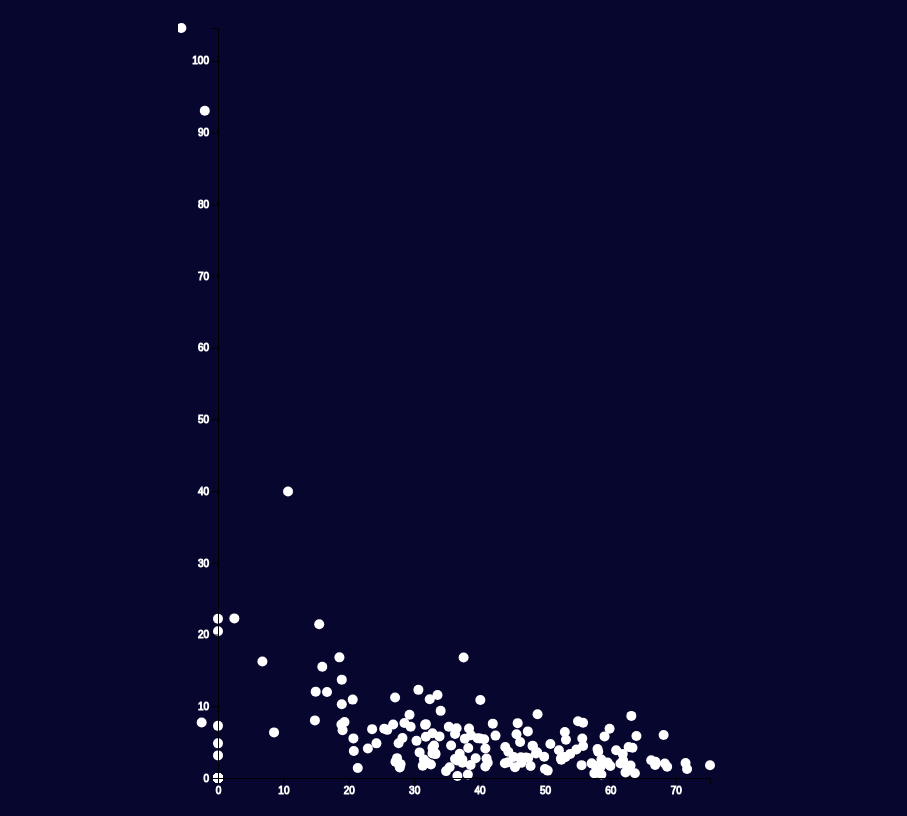
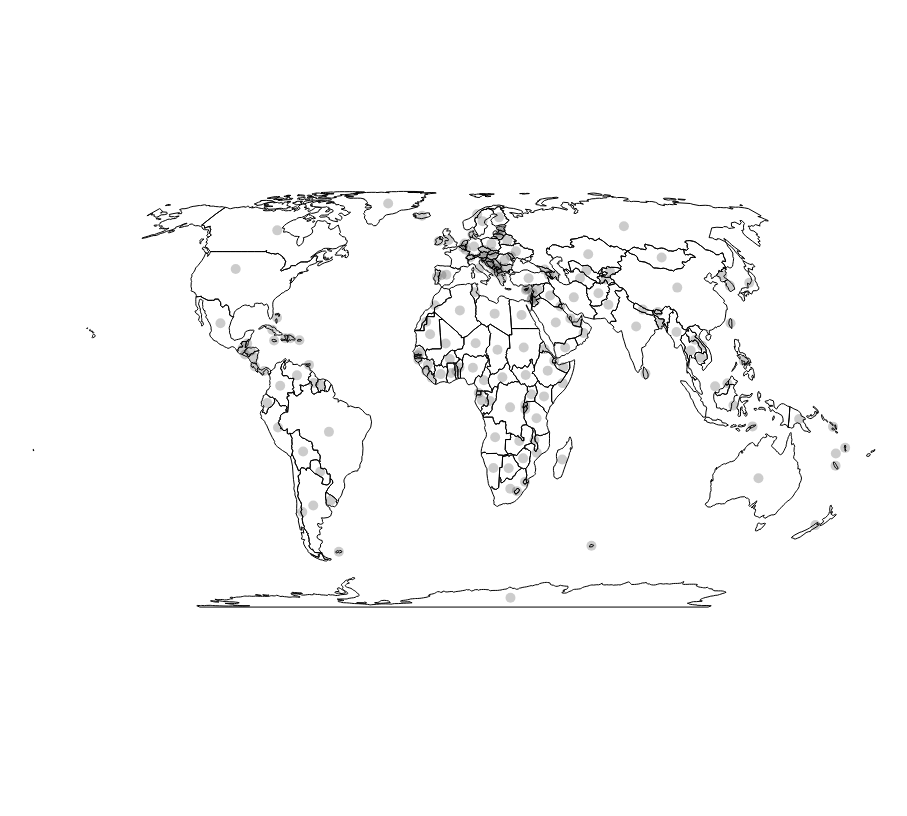
Before and after one commit to kristianKan/dashboard, a React (Create React App) app: page / in a window 1280 px wide. Shown: the whole page, without its empty margins (186-1093 px from the left). Built offline with nearby package versions, Linux system fonts and the light colour scheme.

Commit message:
display a map

```diff
--- a/package.json
+++ b/package.json
@@ -13,7 +13,8 @@
     "react-redux": "^7.2.1",
     "react-scripts": "3.4.3",
     "redux": "^4.0.5",
-    "redux-saga": "^1.1.3"
+    "redux-saga": "^1.1.3",
+    "topojson-client": "^3.1.0"
   },
   "scripts": {
     "start": "react-scripts start",
--- a/public/index.html
+++ b/public/index.html
@@ -26,7 +26,7 @@
     -->
     <title>React App</title>
   </head>
-  <body style="background: #06062f">
+  <body>
     <noscript>You need to enable JavaScript to run this app.</noscript>
     <div id="root"></div>
     <!--
--- a/src/App.js
+++ b/src/App.js
@@ -1,13 +1,30 @@
 import React from 'react'
 import Container from '@material-ui/core/Container'
+import { makeStyles, ThemeProvider } from "@material-ui/styles";
 
+import theme from "./lib/theme";
 import { Graphics } from './containers/Graphics'
 
+const useStyles = makeStyles(() => ({
+  "@global": {
+    body: {
+      minWidth: "320px",
+      top: "320px",
+      left: "410px",
+      width: "900px",
+      height: "433px",
+      margin: "0 auto"
+    }
+  }
+}));
+
 function App() {
+  useStyles()
+
   return (
-    <Container maxWidth="sm">
+    <ThemeProvider theme={theme}>
       <Graphics />
-    </Container>
+    </ThemeProvider>
   )
 }
 
--- /dev/null
+++ b/src/components/Geo.js
@@ -0,0 +1,150 @@
+import * as React from 'react'
+import * as d3 from 'd3'
+import Grid from '@material-ui/core/Grid'
+
+const gridStyle = {
+  height: '100vh'
+}
+
+const gridItem = {
+  'align-self': 'center'
+}
+
+export class Geo extends React.Component {
+  constructor(props) {
+  	super(props)
+    this.ref = React.createRef()
+    this.width = 0
+    this.height = 0
+		this.margin = { top: 20, right: 20, bottom: 20, left: 20 }
+    this.duration = 1200
+    this.projection = d3.geoEqualEarth()
+    this.path = d3.geoPath().projection(this.projection)
+    this.outline = ({type: 'Sphere'})
+	}
+
+  componentDidMount() {
+    const data = this.props.data
+    this.draw(data)
+	}
+
+  componentDidUpdate() {
+    const data = this.props.data.geo
+    this.redraw(data)
+	}
+
+  draw(data) {
+    const parent = this.ref.current.parentElement
+    const container = parent.getBoundingClientRect()
+    const { paddingLeft, paddingRight } = parent.currentStyle ||
+      window.getComputedStyle(parent)
+
+    this.width = container.width - this.margin.left - this.margin.right -
+      (parseInt(paddingLeft) + parseInt(paddingRight))
+    this.height = this.getHeight()
+
+    d3.select(this.ref.current)
+      .call(this.drawContainer())
+      .call(this.drawMap(data.geo))
+      .call(this.drawCircles(data))
+	}
+
+  redraw(data) {
+    d3.select(this.ref.current)
+      .call(this.drawCircles(data))
+	}
+
+  getHeight() {
+    const [[x0, y0], [x1, y1]] = d3.geoPath(
+      this.projection.fitWidth(this.width, this.outline)
+    ).bounds(this.outline)
+
+    const dy = Math.ceil(y1 - y0)
+    const l = Math.min(Math.ceil(x1 - x0), dy)
+
+    this.projection.scale(this.projection.scale() * (l - 1) / l).precision(0.2)
+
+    return dy
+  }
+
+  drawCircles(data) {
+    const { path } = this
+
+		return node => {
+      const centroids = data.geo.features.map(feature => {
+        const centroid = path.centroid(feature)
+        const value = data.rights.find(d => d['ISO-3'] === feature.id)
+
+        return { centroid, value }
+      })
+
+      const g = node.select('g.container')
+
+    	const circles = g.selectAll('.circle')
+				.data(centroids)
+				.attr('class', 'circle')
+
+			circles.exit()
+				.transition().duration(this.duration)
+        .attr('opacity', 0)
+        .attr('r', 0)
+        .remove()
+
+			circles.enter()
+				.append('circle')
+				.attr('class', 'circle')
+				.attr('fill', 'black')
+        .attr('opacity', 0.2)
+				.attr('stroke', 'none')
+				.attr('cx', d => d.centroid[0])
+				.attr('cy', d => d.centroid[1])
+				.merge(circles)
+				.transition().duration(this.duration)
+        .attr('r', 5)
+    }
+	}
+
+  drawMap(geoData) {
+    const { path } = this
+
+    return node => {
+      const g = node.select('g.container')
+
+      g.selectAll('path')
+        .data(geoData.features)
+        .enter()
+        .append('path')
+      	.attr('d', path)
+      	.attr('fill', 'transparent')
+      	.attr('stroke', 'black')
+    }
+	}
+
+  drawContainer() {
+    const { width, height, margin } = this
+
+    return node => {
+			const svg = node
+				.attr('width', width + margin.left + margin.right)
+				.attr('height', height + margin.top + margin.bottom)
+
+			svg.append('g')
+				.attr('transform', `translate(${margin.left}, ${margin.top})`)
+				.attr('class', 'container')
+			}
+  }
+
+  handleChange(_, { value }) {
+		this.props.setSelection(value)
+	}
+
+  render() {
+    return (
+      <Grid container style={gridStyle}>
+       <Grid item xs={12} style={gridItem}>
+          <svg ref={this.ref}/>
+        </Grid>
+      </Grid>
+    )
+  }
+}
--- a/src/components/Graphics.js
+++ b/src/components/Graphics.js
@@ -24,7 +24,7 @@ export class Graphics extends React.Component {
 	}
 
   componentDidMount() {
-    const data = this.props.data.data
+    const data = this.props.data.rights
     this.draw(data)
 	}
 
@@ -44,10 +44,19 @@ export class Graphics extends React.Component {
     this.height = container.height - this.margin.top - this.margin.bottom
 
 		this.yScale = this.yScale
-			.domain([0, d3.max(data, d => +d[this.yKey])])
+			.domain(
+        [
+          d3.min(data, d => +d[this.yKey]),
+          d3.max(data, d => +d[this.yKey])
+        ])
       .range([this.height, 0])
 		this.xScale = this.xScale
-			.domain([0, d3.max(data, d => +d[this.xKey])])
+			.domain(
+        [
+          d3.min(data, d => +d[this.xKey]),
+          d3.max(data, d => +d[this.xKey])
+        ]
+      )
 			.range([0, this.width])
 
 		this.yAxis = this.yAxis.scale(this.yScale)
@@ -90,7 +99,7 @@ export class Graphics extends React.Component {
 			circles.enter()
 				.append('circle')
 				.attr('class', 'circle')
-				.attr('fill', 'white')
+				.attr('fill', 'black')
         .attr('opacity', 1)
 				.attr('stroke', 'none')
 				.attr('cx', d => xScale(d[xKey]))
@@ -129,7 +138,6 @@ export class Graphics extends React.Component {
 
       x.enter().append('g')
         .attr('class','x axis')
-        .attr('stroke', 'white')
         .attr('transform', `translate(0, ${height})`)
         .merge(x)
 				.transition().duration(this.duration)
@@ -137,7 +145,6 @@ export class Graphics extends React.Component {
 
       y.enter().append('g')
         .attr('class','y axis')
-        .attr('stroke', 'white')
         .merge(y)
 				.transition().duration(this.duration)
         .call(yAxis)
--- a/src/containers/Graphics.js
+++ b/src/containers/Graphics.js
@@ -3,6 +3,7 @@ import { connect } from 'react-redux'
 
 import { fetchDataRequest, setSelection } from '../actions'
 import { Graphics as GraphicsComponent } from '../components/Graphics'
+import { Geo as GeoComponent } from '../components/Geo'
 
 class GraphicsContainer extends React.Component {
   componentDidMount() {
@@ -10,8 +11,9 @@ class GraphicsContainer extends React.Component {
 	}
 
   render() {
-    const isData = Object.entries(this.props.data.data).length > 0
-    return (isData ? <GraphicsComponent {...this.props} /> : false)
+    const isData = Object.entries(this.props.data.rights).length > 0 &&
+      Object.entries(this.props.data.geo).length > 0
+    return (isData ? <GeoComponent {...this.props} /> : false)
   }
 }
 
--- /dev/null
+++ b/src/lib/theme.js
@@ -0,0 +1,12 @@
+import { createMuiTheme } from "@material-ui/core/styles";
+
+// A custom theme for this app
+const theme = createMuiTheme({
+  palette: {
+    primary: {
+      main: "#508CEF"
+    }
+  }
+});
+
+export default theme;
--- a/src/reducers/data.js
+++ b/src/reducers/data.js
@@ -1,8 +1,8 @@
 import * as types from '../constants/actionTypes'
 
 const initialState = {
-  data: {},
-  means: {},
+  rights: {},
+  geo: {},
   error: null,
   fetching: false,
 }
@@ -15,7 +15,8 @@ const data = (state = initialState, action) => {
     case types.FETCH_DATA_SUCCESS:
       return { ...state,
         fetching: false,
-        data: action.data,
+        rights: action.data[0],
+        geo: action.data[1],
       }
 
     case types.FETCH_DATA_FAILURE:
--- a/src/sagas/data.js
+++ b/src/sagas/data.js
@@ -1,17 +1,20 @@
 import { call, put, takeLatest } from 'redux-saga/effects'
-import { csv } from 'd3'
+import { csv, json } from 'd3'
+import * as topojson from 'topojson-client'
 
 import * as types from '../constants/actionTypes'
 
 export function* fetchData() {
   const data = yield call(requestData)
-  yield put({ type: types.FETCH_DATA_SUCCESS, data })
+  const mesh = topojson.feature(data.map, data.map.objects.countries)
+  yield put({ type: types.FETCH_DATA_SUCCESS, data: [data.rights, mesh] })
 }
 
 export async function requestData() {
-  const data = await csv(`${process.env.PUBLIC_URL}/data.csv`)
+  const rights = await csv(`${process.env.PUBLIC_URL}/data.csv`)
+  const map = await json(`${process.env.PUBLIC_URL}/countries-110m.json`)
 
-  return data
+  return { rights, map }
 }
 
 export const dataSaga = [
```
Also changed, not shown: public/countries-110m.json (renamed from countries-110m.json), 1 other file (tests, documents, lock files or other folders).
